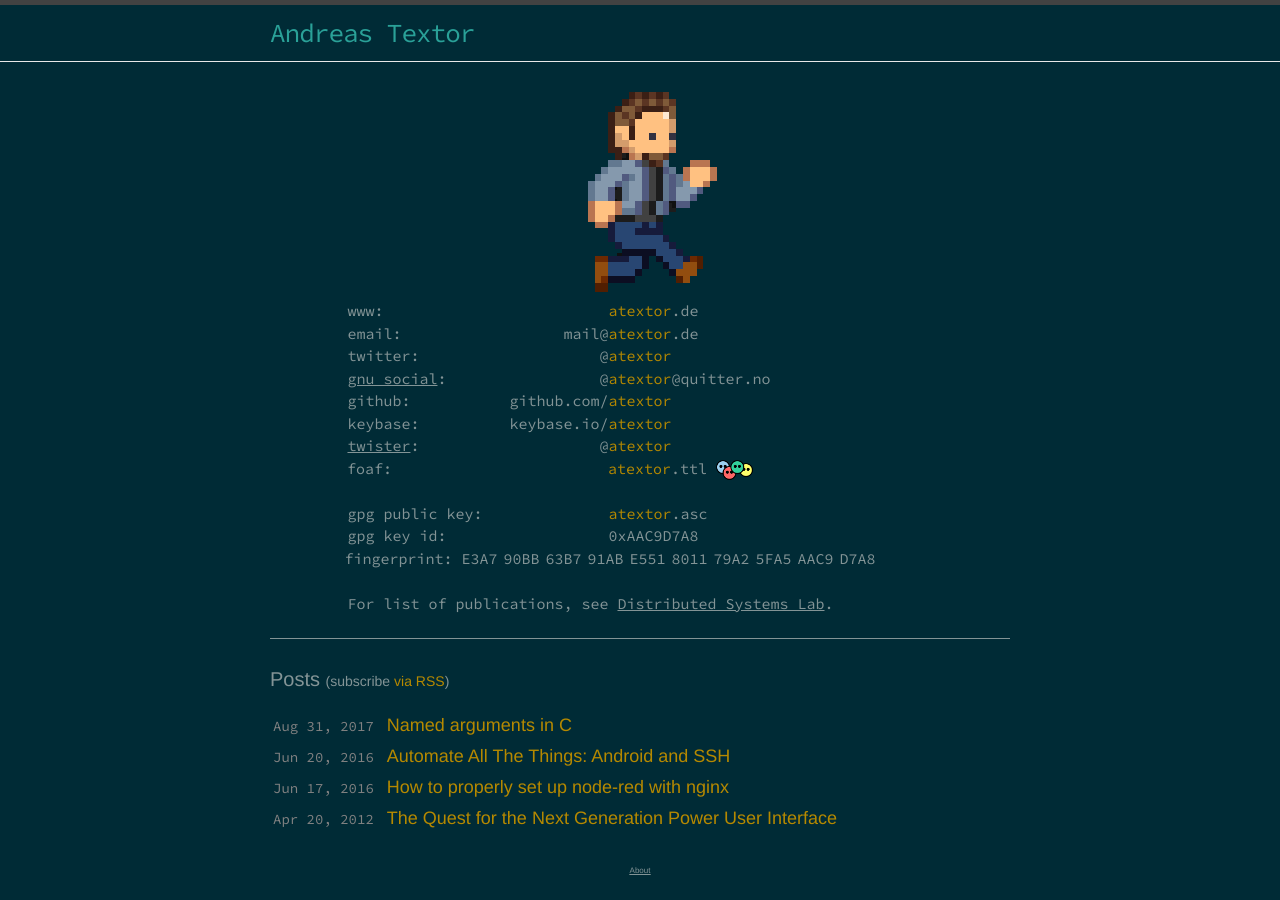
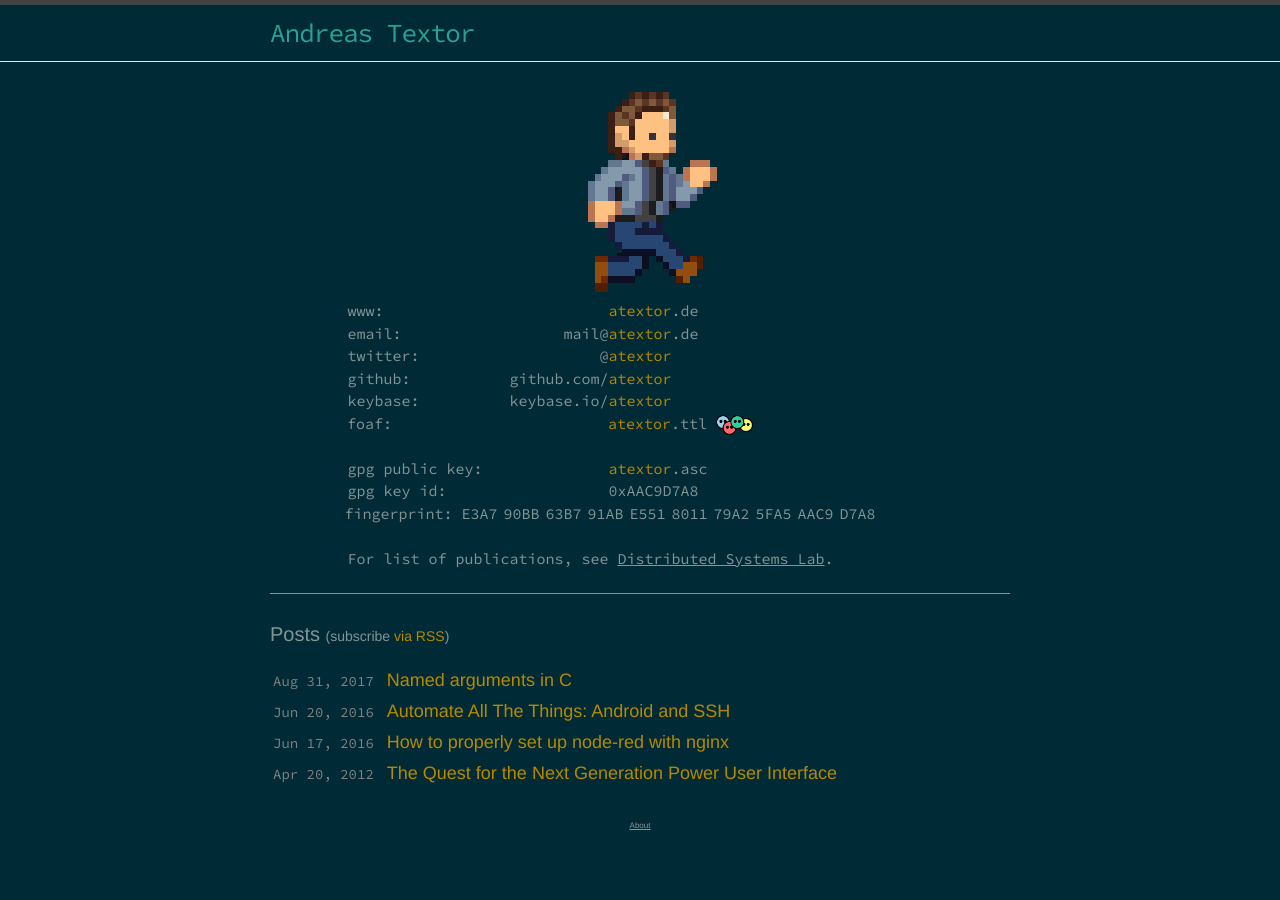
Before and after one commit to atextor/atextor.github.com, a Jekyll site: the page built from index.html, in a window 1280 px wide. Built offline with Jekyll 4.4.1, drawn with Linux system fonts in a browser that asks for light colours.

Commit message:
Remove unsed accounts from index.html

```diff
--- a/index.html
+++ b/index.html
@@ -12,10 +12,8 @@ layout: default
 <span class="nohi">www:                         <a href="https://atextor.de"><span class="hi">atextor</span>.de</a></span>
 <span class="nohi">email:                  mail&#64;<span class="hi">atextor</span>.de</span>
 <span class="nohi">twitter:                    <a href="https://twitter.com/atextor/">@<span class="hi">atextor</span></a></span>
-<span class="nohi"><a href="http://www.gnu.org/software/social/"><span class="obvious-link">gnu social</span>:                 <a href="https://quitter.no/atextor">@<span class="hi">atextor</span>@quitter.no</a></span>
 <span class="nohi">github:           <a href="https://github.com/atextor/">github.com/<span class="hi">atextor</span></a></span>
 <span class="nohi">keybase:          <a href="https://keybase.io/atextor/">keybase.io/<span class="hi">atextor</span></a></span>
-<span class="nohi"><a href="http://twister.net.co/"><span class="obvious-link">twister</span></a>:                    @<span class="hi">atextor</span></span>
 <span class="nohi">foaf:                        <a href="{{ "/foaf.ttl" | prepend: site.baseurl }}"><span class="hi">atextor</span>.ttl</a> <a href="http://graphite.ecs.soton.ac.uk/browser/?uri={{ "/foaf.ttl" | prepend: site.baseurl | prepend: site.url }}"><img src="{{ "/assets/foaf.png" | prepend: site.baseurl }}" alt="FOAF logo"/></a>  </span>
 
 <span class="nohi">gpg public key:              <a href="atextor.asc"><span class="hi">atextor</span>.asc</a></span>
```
